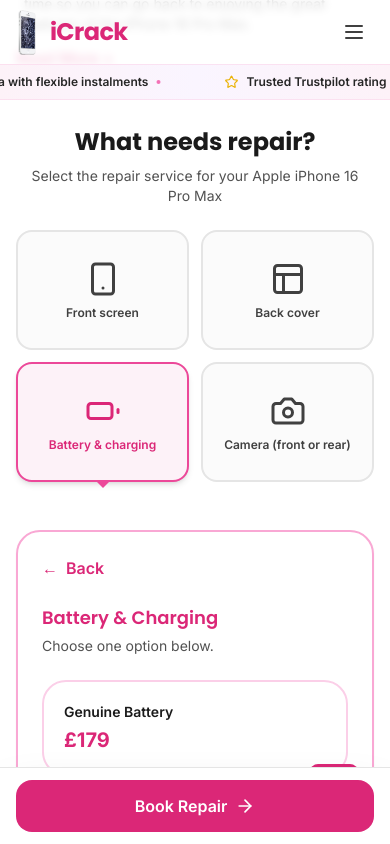
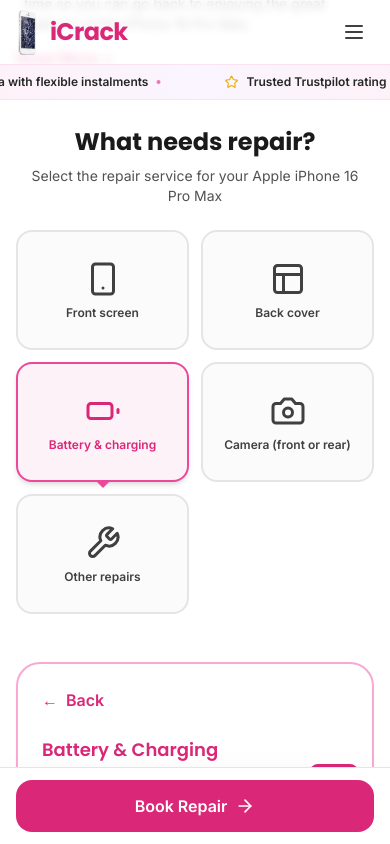
Before and after one commit to pradeepannagarasu/icrack, a Next.js app: page /repairs/iphone/iphone-16-pro-max in a window 390 px wide. Both pictures are taken after a click on the button "Battery & charging". Shown: the part 508-1352 px from the top of the page. Built offline with nearby package versions, Linux system fonts and the light colour scheme.

Commit message:
Align all iPhone repairs to provided pricing list

```diff
--- a/components/repairs/DeviceRepairPage.tsx
+++ b/components/repairs/DeviceRepairPage.tsx
@@ -11,7 +11,7 @@
 import { getModelImage, getRepairImage } from "@/lib/deviceImages";
 import DeviceRepairFAQ from "@/components/repairs/DeviceRepairFAQ";
 import RepairDetailCard from "@/components/repairs/RepairDetailCard";
-import { getRepairPricing, getRepairDescription, getRepairTitle, deviceHasRepair } from "@/lib/pricing";
+import { getRepairPricing, getRepairDescription, getRepairTitle, deviceHasRepair, getScreenVariantKeys } from "@/lib/pricing";
 import CallOutServiceBanner from "@/components/repairs/CallOutServiceBanner";
 import BackLink from "@/components/ui/BackLink";
 
@@ -51,7 +51,7 @@
   const isMacBook = device.id.includes("macbook") || device.id.includes("mac");
   const isTablet = device.id.toLowerCase().includes("ipad") || device.id.toLowerCase().includes("tab");
   const isApplePhone = brand.id === "apple" && !isMacBook && !isTablet;
-  const isIphone16Series = isApplePhone && device.id.startsWith("iphone-16");
+  const screenVariantKeys = getScreenVariantKeys(device.id);
 
   // Use pricing.json to determine which repair types actually exist for this model
   const hasScreenRepair = deviceHasRepair(device.id, "screen");
@@ -63,8 +63,8 @@
   const filteredRepairs = isMacBook
     ? (repairs || []).filter((repair) => repair?.id === "battery")
     : (repairs || []);
-  const otherRepairIds = isIphone16Series
-    ? ["earpiece"] // iPhone 16 series: only show Top Speaker in Other repairs
+  const otherRepairIds = isApplePhone
+    ? ["earpiece", "home-button"]
     : ["water-damage", "speaker", "earpiece", "home-button"];
   const otherRepairs = filteredRepairs
     .filter((r) => r?.id && otherRepairIds.includes(r.id))
@@ -368,9 +368,12 @@
                   </p>
                   <div className="grid grid-cols-1 md:grid-cols-2 gap-4 sm:gap-6">
                     {(() => {
+                      const isSamsungOrGoogleSingle =
+                        (brand.id === "samsung" || brand.id === "google") && !device.id.includes("z-flip");
+                      const hasAppleScreenVariants =
+                        isApplePhone && (screenVariantKeys.includes("original") || screenVariantKeys.includes("regular"));
                       const isSingleScreenOption =
-                        ((brand.id === "samsung" || brand.id === "google") && !device.id.includes("z-flip")) ||
-                        isIphone16Series;
+                        isSamsungOrGoogleSingle || (isApplePhone && !hasAppleScreenVariants);
                       const screenOptions = device.id.includes("z-flip")
                         ? [
                             { subType: "inner" as const, label: "Inner Screen Replacement" },
@@ -421,15 +424,10 @@
                   <h3 className="text-lg sm:text-xl font-display font-semibold text-primary-600 mb-1">Back Glass Replacement</h3>
                   <p className="text-sm text-neutral-600 mb-6">Choose your option below.</p>
                   <div className="grid grid-cols-1 md:grid-cols-2 gap-4 sm:gap-6">
-                    {(isIphone16Series
-                      ? [
-                          { id: "glass" as const, label: "Back glass only", subtitle: "Replace just the cracked glass" },
-                        ]
-                      : [
-                          { id: "glass" as const, label: "Back glass only", subtitle: "Replace just the cracked glass" },
-                          { id: "housing" as const, label: "Back glass & housing", subtitle: "Full rear housing replacement" },
-                        ]
-                    ).map((opt) => {
+                    {[
+                      { id: "glass" as const, label: "Back glass only", subtitle: "Replace just the cracked glass" },
+                      { id: "housing" as const, label: "Back glass & housing", subtitle: "Full rear housing replacement" },
+                    ].map((opt) => {
                       const pricing = getRepairPricing(device.id, "back-cover", opt.id);
                       return (
                         <motion.button
@@ -457,17 +455,11 @@
                   <div className="grid grid-cols-1 sm:grid-cols-2 lg:grid-cols-4 gap-4">
                     {([
                       { repair: "battery", subType: "original" as const, label: "Genuine Battery" },
-                      // For non-Apple brands we may show a Standard Battery variant
-                      ...(brand.id === "samsung" || brand.id === "google" ? [] : [{ repair: "battery" as const, subType: "regular" as const, label: "Standard Battery" }]),
                       { repair: "charging-port", subType: "port" as const, label: "Charging Port" },
                       { repair: "charging-port", subType: "dock" as const, label: "Charging Dock" },
-                    ] as { repair: "battery" | "charging-port"; subType: "original" | "regular" | "port" | "dock"; label: string }[])
+                    ] as { repair: "battery" | "charging-port"; subType: "original" | "port" | "dock"; label: string }[])
                       // Only show options that are valid for this specific model
                       .filter((opt) => {
-                        // iPhone 16 series: only Genuine Battery (no Standard, no charging repairs)
-                        if (isIphone16Series) {
-                          return opt.repair === "battery" && opt.subType === "original";
-                        }
                         if (opt.repair === "battery") {
                           return deviceHasRepair(device.id, "battery");
                         }
--- a/lib/pricing.ts
+++ b/lib/pricing.ts
@@ -68,6 +68,46 @@
 }
 
 /**
+ * Get which explicit screen variants (original/regular/inner/outer)
+ * exist for a given device in the static pricing JSON.
+ * Used by the UI to decide whether to show one or multiple screen options.
+ */
+export function getScreenVariantKeys(
+  deviceId: string
+): Array<"original" | "regular" | "inner" | "outer"> {
+  const data = pricingData as PricingData;
+  const screenRepair = data.repairs?.["screen"];
+  const devicePricing = screenRepair?.devices?.[deviceId] as
+    | RepairPricing
+    | {
+        front?: RepairPricing;
+        rear?: RepairPricing;
+        lens?: RepairPricing;
+        original?: RepairPricing;
+        regular?: RepairPricing;
+        glass?: RepairPricing;
+        housing?: RepairPricing;
+        inner?: RepairPricing;
+        outer?: RepairPricing;
+      }
+    | undefined;
+
+  const keys: Array<"original" | "regular" | "inner" | "outer"> = [];
+  if (!devicePricing || typeof devicePricing !== "object" || "price" in devicePricing) {
+    // Flat price – no explicit variants
+    return keys;
+  }
+
+  (["original", "regular", "inner", "outer"] as const).forEach((key) => {
+    if ((devicePricing as any)[key]) {
+      keys.push(key);
+    }
+  });
+
+  return keys;
+}
+
+/**
  * Get pricing for a specific repair
  */
 export function getRepairPricing(
@@ -113,26 +153,6 @@
   // Handle sub-types (camera, battery variants, back glass/housing, screen original/regular)
   if (subType && typeof devicePricing === "object" && subType in devicePricing) {
     return (devicePricing as any)[subType];
-  }
-
-  // Screen: derive original/standard from flat price when not in JSON
-  if (repairType === "screen" && (subType === "original" || subType === "regular") && typeof devicePricing === "object" && "price" in devicePricing) {
-    const flat = devicePricing as RepairPricing;
-    if (subType === "regular") {
-      return { ...flat, price: flat.price };
-    }
-    // Samsung & Google (flat price): same price for Original as Standard (no separate tiers)
-    if (deviceId.startsWith("galaxy-") || deviceId.startsWith("pixel-")) {
-      return { ...flat, price: flat.price };
-    }
-    // iPhone: Original typically costs more (~25–30% premium)
-    return {
-      price: Math.round(flat.price * 1.28),
-      save: flat.save,
-      warranty: flat.warranty,
-      time: flat.time,
-      variants: flat.variants,
-    };
   }
 
   // Return device-specific pricing
```
Also changed, not shown: data/pricing.json.
